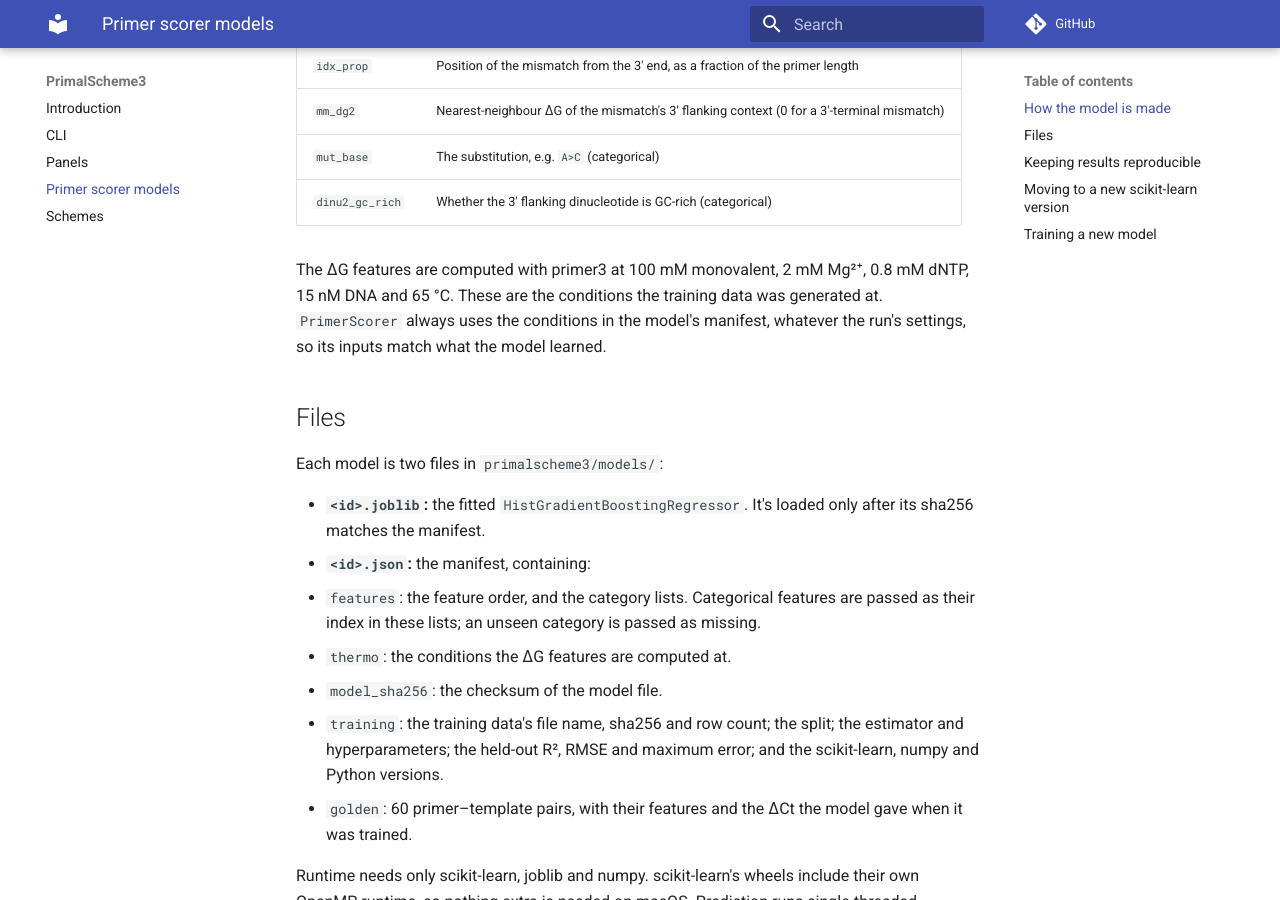
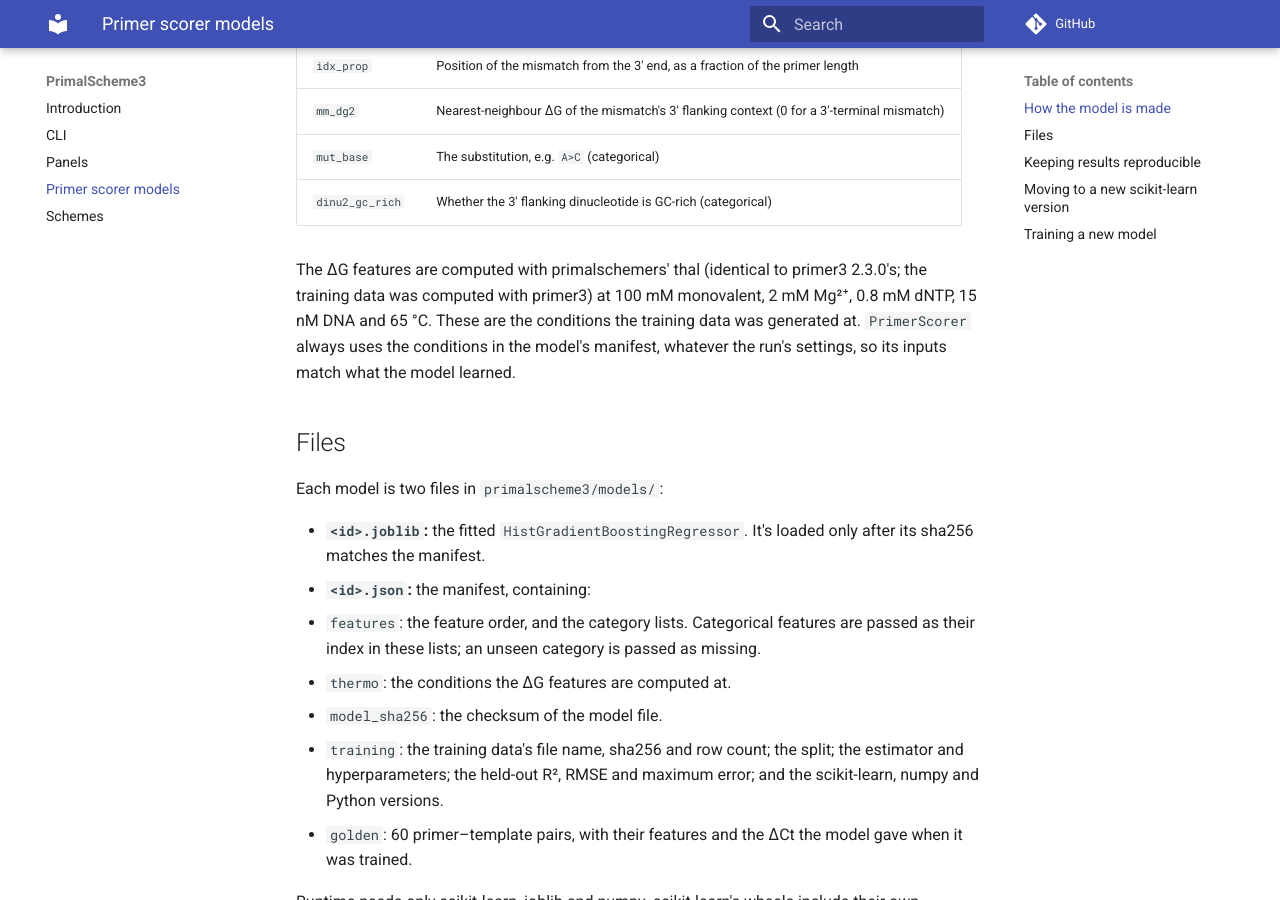
Before and after one commit to artic-network/primalscheme3, an MkDocs documentation site: the page built from docs/primer-scorer-models.md, in a window 1280 px wide and 900 px high, scrolled down 1185 px. Built offline with MkDocs 1.6.1 and Material for MkDocs 9.7.7, drawn with Linux system fonts in a browser that asks for light colours; comment, search, counter and statistics services are not loaded.

Commit message:
3.5.0 changelog and docs for the primalschemers 0.3 migration

```diff
--- a/docs/primer-scorer-models.md
+++ b/docs/primer-scorer-models.md
@@ -28,7 +28,7 @@ Choose a model with `--primer-scorer-model <id>`, or give the path to a model's
 | `mut_base` | The substitution, e.g. `A>C` (categorical) |
 | `dinu2_gc_rich` | Whether the 3′ flanking dinucleotide is GC-rich (categorical) |
 
-The ΔG features are computed with primer3 at 100 mM monovalent, 2 mM Mg²⁺, 0.8 mM dNTP, 15 nM DNA and 65 °C. These are the conditions the training data was generated at. `PrimerScorer` always uses the conditions in the model's manifest, whatever the run's settings, so its inputs match what the model learned.
+The ΔG features are computed with primalschemers' thal (identical to primer3 2.3.0's; the training data was computed with primer3) at 100 mM monovalent, 2 mM Mg²⁺, 0.8 mM dNTP, 15 nM DNA and 65 °C. These are the conditions the training data was generated at. `PrimerScorer` always uses the conditions in the model's manifest, whatever the run's settings, so its inputs match what the model learned.
 
 ## Files
 
```
Also changed, not shown: CHANGELOG.md (+19 -0 lines).
